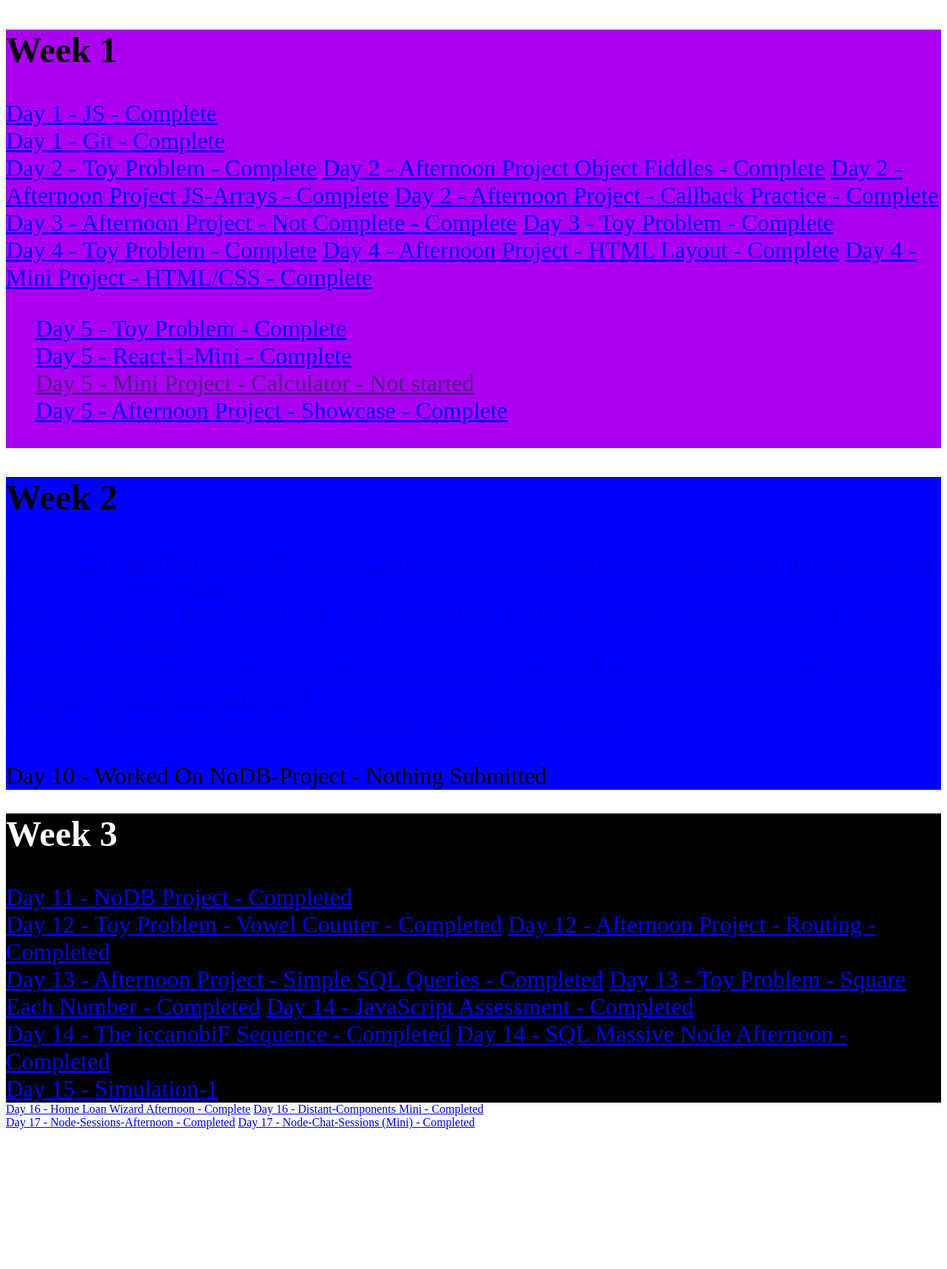
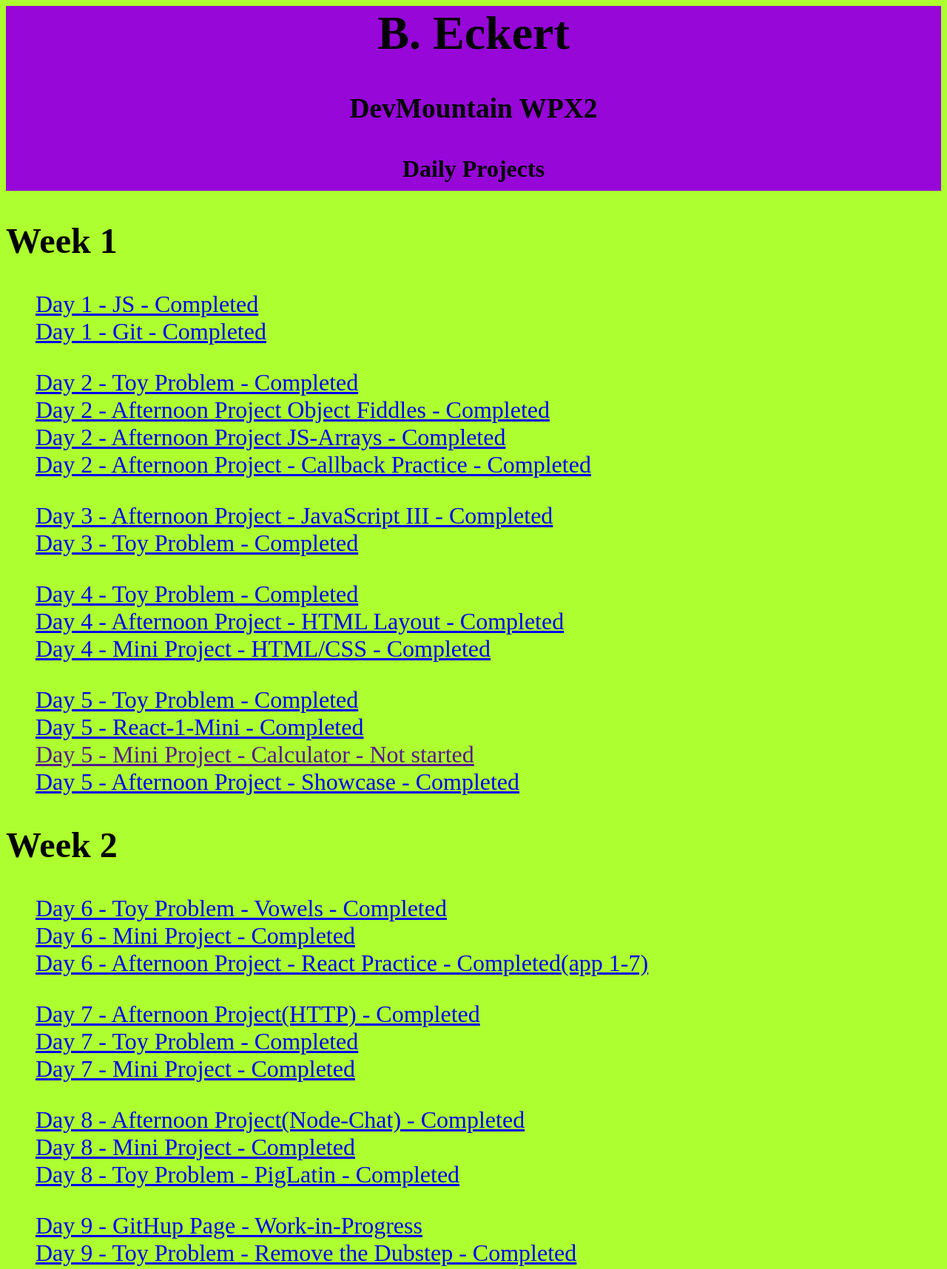
Before and after one commit to B-eck37/Daily-Projects-WPX2, a plain HTML site: page Daily-projects/index.html in a window 1280 px wide. Shown: the top 1716 px of the page at 74% size. Before the commit the page ends 1535 px from the top, so only its background shows below. Drawn offline with Linux system fonts and the light colour scheme.

Commit message:
Structure/CSS Updated

```diff
--- a/Daily-projects/index.css
+++ b/Daily-projects/index.css
@@ -1,32 +1,24 @@
+.header {
+    background-color: rgb(150, 7, 216);
+    height: 250px;
+    font-size: 24pt;
+    margin-top: 0px;
+    text-align: center;
+}
+
+h1 {
+    margin-top: 0px;
+}
+
 body {
-    background-color: Dark greenyellow;
+    background-color: greenyellow;
 }
-.Week-1 {
-    background-color: rgb(169, 0, 241);
+
+.Week {
     font-size: 24pt;
 }
 
+
 a:hover {
-    color: rgb(44, 248, 17)
+    color: rgb(150, 7, 216);
 }
-
-.Day-5 {
-    display: flex;
-    flex-direction: column;
-}
-
-.Week-2 {
-    background-color: blue;
-
-    font-size: 24pt;
-}
-
-.Week-3 {
-    font-size: 24pt;
-    background-color: black;
-}
-
-.Week-3 > h2 {
-    color: white;
-    margin-top: 0;
-}
--- a/Daily-projects/index.html
+++ b/Daily-projects/index.html
@@ -9,101 +9,148 @@
     <meta http-equiv="X-UA-Compatible" content="ie-edge">
     <link rel="stylesheet" href="./index.css">
 </head>
+<header class="header">
+    <h1>B. Eckert</h1>
+        <h3>DevMountain WPX2</h3>
+        <h4>Daily Projects</h4>
+
+</header>
 
 <body>
-    <div class="Week-1">
+    <div class="Week">
         <h2>Week 1</h2>
     <section class="Day-1">
-    <a href="https://github.com/B-eck37/JS-Basics">Day 1 - JS - Complete</a>
-    <br/>
-    <a href="https://github.com/B-eck37/learn-git">Day 1 - Git - Complete</a>
-
+        <ul>
+             <a href="https://github.com/B-eck37/JS-Basics">Day 1 - JS - Completed</a> <br/>
+             <a href="https://github.com/B-eck37/learn-git">Day 1 - Git - Completed</a><br/>
+        </ul>
     </section>
     <section class="Day-2">
-        <a href="https://repl.it/@B_eck/SumOfTwo">Day 2 - Toy Problem - Complete</a>
-        <a href="https://github.com/B-eck37/object-fiddles">Day 2 - Afternoon Project Object Fiddles - Complete</a>
-        <a href="https://github.com/B-eck37/JS-Arrays">Day 2 - Afternoon Project JS-Arrays - Complete</a>
-        <a href="https://github.com/B-eck37/callbackPractice">Day 2 - Afternoon Project - Callback Practice - Complete</a>
+        <ul>
+            <a href="https://repl.it/@B_eck/SumOfTwo">Day 2 - Toy Problem - Completed</a><br/>
+            <a href="https://github.com/B-eck37/object-fiddles">Day 2 - Afternoon Project Object Fiddles - Completed</a><br/>
+            <a href="https://github.com/B-eck37/JS-Arrays">Day 2 - Afternoon Project JS-Arrays - Completed</a><br/>
+            <a href="https://github.com/B-eck37/callbackPractice">Day 2 - Afternoon Project - Callback Practice - Completed</a><br/>
+        </ul>
     </section>
     <section class="Day-3">
-        <a href="https://github.com/B-eck37/javascript-iii">Day 3 - Afternoon Project - Not Complete - Complete</a>
-        <a href="https://repl.it/@B_eck/Simple-Fun-20-First-Reverse-Try-Question">Day 3 - Toy Problem - Complete</a>
+        <ul>
+            <a href="https://github.com/B-eck37/javascript-iii">Day 3 - Afternoon Project - JavaScript III - Completed</a><br/>
+            <a href="https://repl.it/@B_eck/Simple-Fun-20-First-Reverse-Try-Question">Day 3 - Toy Problem - Completed</a><br/>
+        </ul>
     </section>
     <section class-"Day-4">
-        <a href="https://repl.it/@B_eck/Fizz-Buzz-Question">Day 4 - Toy Problem - Complete</a>
-        <a href="https://github.com/B-eck37/html-layout">Day 4 - Afternoon Project - HTML Layout - Complete</a>
-        <a href="https://github.com/B-eck37/HTML-CSS-Practice-Problems">Day 4 - Mini Project - HTML/CSS - Complete</a>
+        <ul>
+            <a href="https://repl.it/@B_eck/Fizz-Buzz-Question">Day 4 - Toy Problem - Completed</a><br/>
+            <a href="https://github.com/B-eck37/html-layout">Day 4 - Afternoon Project - HTML Layout - Completed</a><br/>
+            <a href="https://github.com/B-eck37/HTML-CSS-Practice-Problems">Day 4 - Mini Project - HTML/CSS - Completed</a><br/>
+        </ul>
     </section>
     <section class="Day-5">
         <ul>
-        <a href="https://repl.it/@B_eck/Complimentary-DNA">Day 5 - Toy Problem - Complete</a><br/>
-        <a href="https://github.com/B-eck37/react-1-mini">Day 5 - React-1-Mini - Complete</a><br/>
-        <a href="">Day 5 - Mini Project - Calculator - Not started</a><br/>
-        <a href="https://github.com/B-eck37/showcase">Day 5 - Afternoon Project - Showcase - Complete</a><br/>
-    </ul>
+            <a href="https://repl.it/@B_eck/Complimentary-DNA">Day 5 - Toy Problem - Completed</a><br/>
+            <a href="https://github.com/B-eck37/react-1-mini">Day 5 - React-1-Mini - Completed</a><br/>
+            <a href="">Day 5 - Mini Project - Calculator - Not started</a><br/>
+            <a href="https://github.com/B-eck37/showcase">Day 5 - Afternoon Project - Showcase - Completed</a><br/>
+        </ul>
     </section>
 
 </div>
 
-<div class="Week-2">
+<div class="Week">
         <h2>Week 2</h2>
     <section class="Day-6">
-        <a href="https://repl.it/@B_eck/String-Disemvoweler-7">Day 6 - Toy Problem - Vowels</a>
-        <a href="https://github.com/B-eck37/theme-changer">Day 6 - Mini Project - Complete</a>
-        <a href="https://github.com/B-eck37/react-drills">Day 6 - Afternoon Project - React Practice - Complete(app 1-7)</a>
+        <ul>
+            <a href="https://repl.it/@B_eck/String-Disemvoweler-7">Day 6 - Toy Problem - Vowels - Completed</a><br/>
+            <a href="https://github.com/B-eck37/theme-changer">Day 6 - Mini Project - Completed</a><br/>
+            <a href="https://github.com/B-eck37/react-drills">Day 6 - Afternoon Project - React Practice - Completed(app 1-7)</a><br/>
+        </ul>
     </section>
     <section class="Day-7">
-        <a href="https://github.com/B-eck37/http-afternoon">Day 7 - Afternoon Project(HTTP) - Completed</a>
-        <a href="https://repl.it/@B_eck/Printer-Errors">Day 7 - Toy Problem - Completed</a>
-        <a href="https://github.com/B-eck37/http-mini">Day 7 - Mini Project - Completed</a>
+        <ul>
+            <a href="https://github.com/B-eck37/http-afternoon">Day 7 - Afternoon Project(HTTP) - Completed</a><br/>
+            <a href="https://repl.it/@B_eck/Printer-Errors">Day 7 - Toy Problem - Completed</a><br/>
+            <a href="https://github.com/B-eck37/http-mini">Day 7 - Mini Project - Completed</a><br/>
+        </ul>
     </section>
     <section class="Day-8">
-        <a href="https://github.com/B-eck37/node-chat">Day 8 - Afternoon Project(Node-Chat) - Completed</a>
-        <a href="https://github.com/B-eck37/node-introduction">Day 8 - Mini Project - Completed</a>
-        <a href="https://repl.it/@B_eck/pigLatin">Day 8 - Toy Problem - PigLatin - Completed</a>
+        <ul>
+            <a href="https://github.com/B-eck37/node-chat">Day 8 - Afternoon Project(Node-Chat) - Completed</a><br/>
+            <a href="https://github.com/B-eck37/node-introduction">Day 8 - Mini Project - Completed</a><br/>
+            <a href="https://repl.it/@B_eck/pigLatin">Day 8 - Toy Problem - PigLatin - Completed</a><br/>
+        </ul>
     </section>
     <section class="Day-9">
-        <a href="https://github.com/B-eck37/CSS-Git">Day 9 - GitHup Page</a>
-        <a href="https://repl.it/@B_eck/Remove-the-Dubstep">Day 9 - Toy Problem - Remove the Dubstep</a>
+        <ul>
+            <a href="https://github.com/B-eck37/CSS-Git">Day 9 - GitHup Page - Work-in-Progress</a><br/>
+            <a href="https://repl.it/@B_eck/Remove-the-Dubstep">Day 9 - Toy Problem - Remove the Dubstep - Completed</a><br/>
+        </ul>
     </section>
     <section class="Day-10">
-        <p>Day 10 - Worked On NoDB-Project - Nothing Submitted</p>
+            <p>Day 10 - Worked On NoDB-Project - Nothing Submitted</p><br/>
     </section>
 </div>
-<div class="Week-3">
+<div class="Week">
         <h2>Week 3</h2>
     <section class="Day-11">
-        <a href="https://github.com/B-eck37/Nodb-Basic/tree/master/no-db-project">Day 11 - NoDB Project - Completed</a>
+        <ul>
+            <a href="https://github.com/B-eck37/Nodb-Basic/tree/master/no-db-project">Day 11 - NoDB Project - Completed</a><br/>
+        </ul>
     </section>
     <section class="Day-12">
-        <a href="https://repl.it/@B_eck/Vowel-Counter-Question">Day 12 - Toy Problem - Vowel Counter - Completed</a>
-        <a href="https://github.com/B-eck37/routing-afternoon">Day 12 - Afternoon Project - Routing - Completed</a>
+        <ul>
+            <a href="https://repl.it/@B_eck/Vowel-Counter-Question">Day 12 - Toy Problem - Vowel Counter - Completed</a><br/>
+            <a href="https://github.com/B-eck37/routing-afternoon">Day 12 - Afternoon Project - Routing - Completed</a><br/>
+        </ul>
     </section>
     <section class="Day-13">
-        <a href="https://github.com/B-eck37/simple-sql-queries-afternoon">Day 13 - Afternoon Project - Simple SQL Queries - Completed</a>
-        <a href="https://repl.it/@B_eck/Square-Each-Number">Day 13 - Toy Problem - Square Each Number - Completed</a>
-        <a href="https://github.com/B-eck37/javascript-basic-assessment">Day 14 - JavaScript Assessment - Completed </a>
+        <ul>
+            <a href="https://github.com/B-eck37/simple-sql-queries-afternoon">Day 13 - Afternoon Project - Simple SQL Queries - Completed</a><br/>
+            <a href="https://repl.it/@B_eck/Square-Each-Number">Day 13 - Toy Problem - Square Each Number - Completed</a><br/>
+            <a href="https://github.com/B-eck37/javascript-basic-assessment">Day 14 - JavaScript Assessment - Completed </a><br/>
+        </ul>
     </section>
     <section class="Day-14">
-        <a href="https://repl.it/@B_eck/The-iccanobiF-Sequence-Question">Day 14 - The iccanobiF Sequence - Completed</a>
-        <a href="https://github.com/B-eck37/sql-massive-node-afternoon">Day 14 - SQL Massive Node Afternoon - Completed</a>
+        <ul>
+            <a href="https://repl.it/@B_eck/The-iccanobiF-Sequence-Question">Day 14 - The iccanobiF Sequence - Completed</a><br/>
+            <a href="https://github.com/B-eck37/sql-massive-node-afternoon">Day 14 - SQL Massive Node Afternoon - Completed</a><br/>
+        </ul>
     </section>
     <section class="Day-15">
-        <a href="https://github.com/B-eck37/Simulation-1/tree/master">Day 15 - Simulation-1</a>
+        <ul>
+            <a href="https://github.com/B-eck37/Simulation-1/tree/master">Day 15 - Simulation-1</a><br/>
+        </ul>
     </section>
 </div>
-<div class="Week-4">
+<div class="Week">
+    <h2>Week 4</h2>
     <section class="Day-16">
-        <a href="https://github.com/B-eck37/home-loan-wizard">Day 16 - Home Loan Wizard Afternoon - Complete</a>
-        <a href="https://github.com/B-eck37/distant-components/tree/master">Day 16 - Distant-Components Mini - Completed</a>
+        <ul>
+            <a href="https://github.com/B-eck37/home-loan-wizard">Day 16 - Home Loan Wizard Afternoon - Completed</a><br/>
+            <a href="https://github.com/B-eck37/distant-components/tree/master">Day 16 - Distant-Components Mini - Completed</a><br/>
+        </ul>
     </section>
     <section class="Day-17">
-        <a href="https://github.com/B-eck37/node-sessions-afternoon">Day 17 - Node-Sessions-Afternoon - Completed</a>
-        <a href="https://github.com/B-eck37/node-chat-sessions">Day 17 - Node-Chat-Sessions (Mini) - Completed</a>
+        <ul>
+            <a href="https://github.com/B-eck37/node-sessions-afternoon">Day 17 - Node-Sessions-Afternoon - Completed</a><br/>
+            <a href="https://github.com/B-eck37/node-chat-sessions">Day 17 - Node-Chat-Sessions (Mini) - Completed</a><br/>
+        </ul>
     </section>
-    <section class="Day-18"></section>
-    <section class="Day-19"></section>
-    <section class="Day-20"></section>
+    <section class="Day-18">
+        <ul>
+
+        </ul>
+    </section>
+    <section class="Day-19">
+        <ul>
+
+        </ul>
+    </section>
+    <section class="Day-20">
+        <ul>
+
+        </ul>
+    </section>
 </div>
 
 </body>
```
